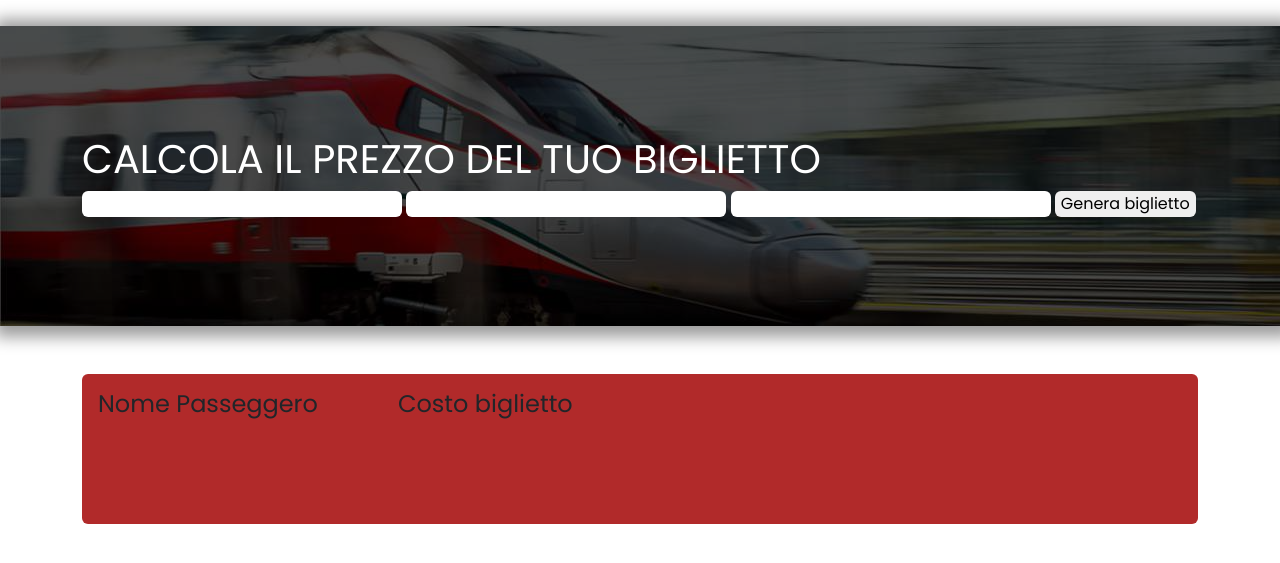
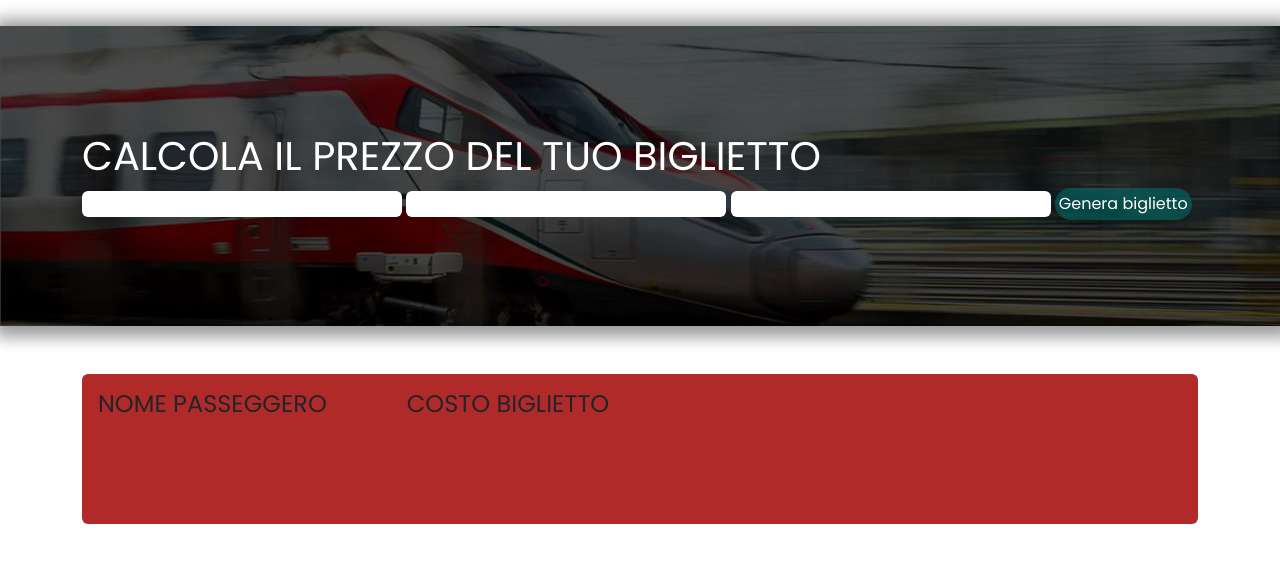
Before and after one commit to giuliagrfo/js-biglietto-treno-form, a plain HTML site: page index.html in a window 1280 px wide. Shown: the part 165-728 px from the top of the page. Drawn offline with nearby package versions, Linux system fonts and the light colour scheme.

Commit message:
fix style

```diff
--- a/assets/css/style.css
+++ b/assets/css/style.css
@@ -75,3 +75,8 @@ body {
 #price, #nome_utente {
     font-size: 16px;
 }
+
+#genera {
+    background-color: #006c6799;
+    color: white;
+}
--- a/index.html
+++ b/index.html
@@ -23,21 +23,21 @@
                 <input type="text" name="" id="name" class="rounded border-0">
                 <input type="text" name="" id="km" class="rounded border-0">
                 <input type="text" name="" id="age" class="rounded border-0">
-                <input type="button" value="Genera biglietto" id="genera" class="rounded border-0">
+                <input type="button" value="Genera biglietto" id="genera" class="rounded-pill p-1 border-0">
             </div>
         </div>
 
     </section>
 
     <div class="container">
-        <div id="biglietto" class="mt-5 rounded d-flex">
+        <div id="biglietto" class="my-5 rounded d-flex">
             <div class="utente p-3">
-                <h4>Nome Passeggero</h4>
+                <h4 class="text-uppercase">Nome Passeggero</h4>
                 <span id="nome_utente"></span>
 
             </div>
             <div class="cost p-3 ms-5">
-                <h4>Costo biglietto</h4>
+                <h4 class="text-uppercase">Costo biglietto</h4>
                 <span id="price"></span>
             </div>
         </div>
```
